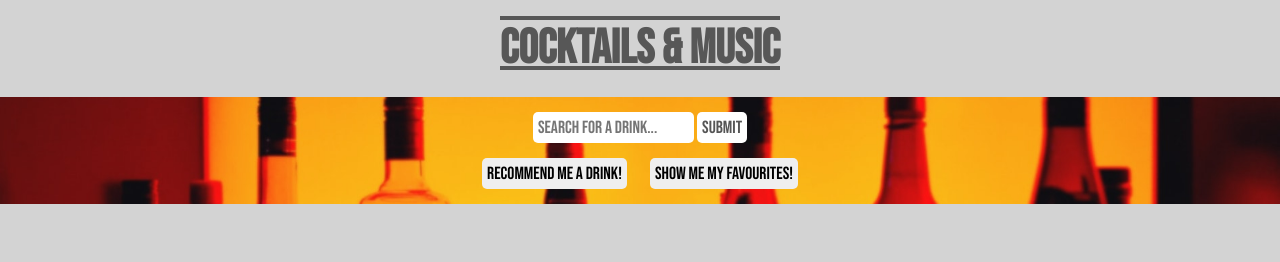
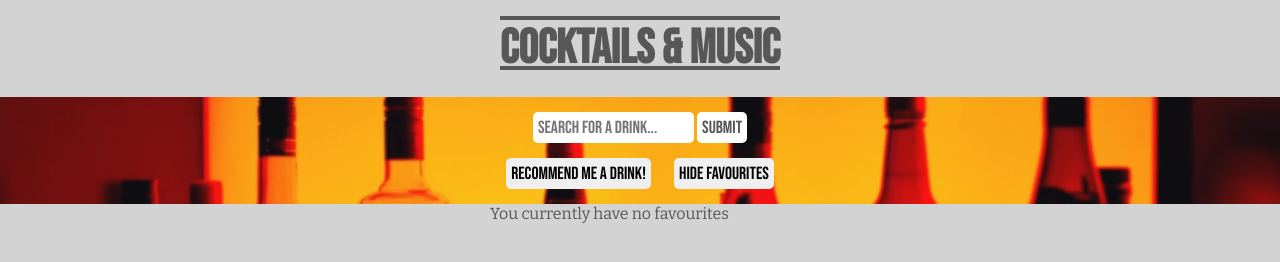
Before and after one commit to daniel-walters/js-hackathon, a website with bundled scripts: page src/index.html in a window 1280 px wide. Both pictures are taken after a click on the button "Show me my favourites!". Built offline with nearby package versions, Linux system fonts and the light colour scheme.

Commit message:
fixed button display issue

```diff
--- a/src/index.html
+++ b/src/index.html
@@ -21,7 +21,7 @@
         </form>
         <button id="reco-button">Recommend me a Drink!</button>
         <!-- button for list of liked drinks -->
-        <button id="show-liked-drinks" class="hidden">Show me my favourites!</button>
+        <button id="show-liked-drinks">Show me my favourites!</button>
     </section>
     <div id="liked-drinks">
     </div>
--- a/src/script.js
+++ b/src/script.js
@@ -126,8 +126,9 @@ const showOrHideLikedDrinkList = (event) => {
     event.preventDefault();
     let myList = retrieveList();
     let showFavesButton = document.getElementById("show-liked-drinks");
-        let likedDrinksDiv = document.getElementById("liked-drinks")
-        if (showFavesButton.classList.contains("hidden")) {
+    let likedDrinksDiv = document.getElementById("liked-drinks");
+    console.log(likedDrinksDiv.children)
+    if (likedDrinksDiv.children.length > 0) {
         // if favourites list is already being displayed remove it
         likedDrinksDiv.innerHTML = "";
         showFavesButton.textContent = "Show me my Favourites!";
@@ -152,7 +153,7 @@ const showOrHideLikedDrinkList = (event) => {
             addEventsToDrinkList(drink);
         })
     }
-        showFavesButton.classList.toggle("hidden")
+
 }
 
 
```
Lines whose indentation alone changed are shown as unchanged.
